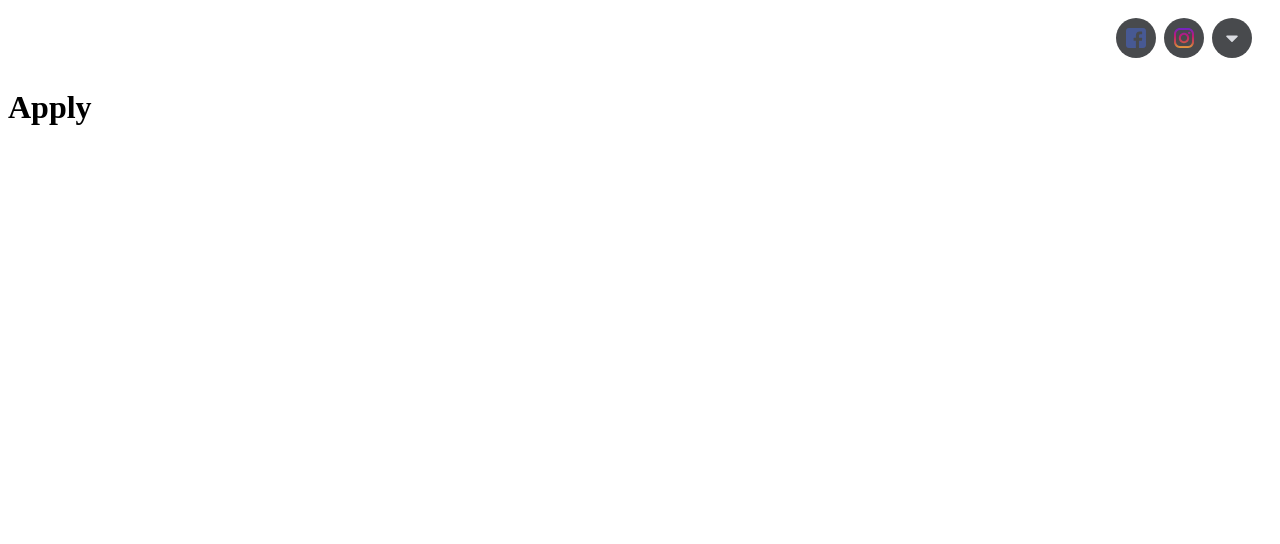
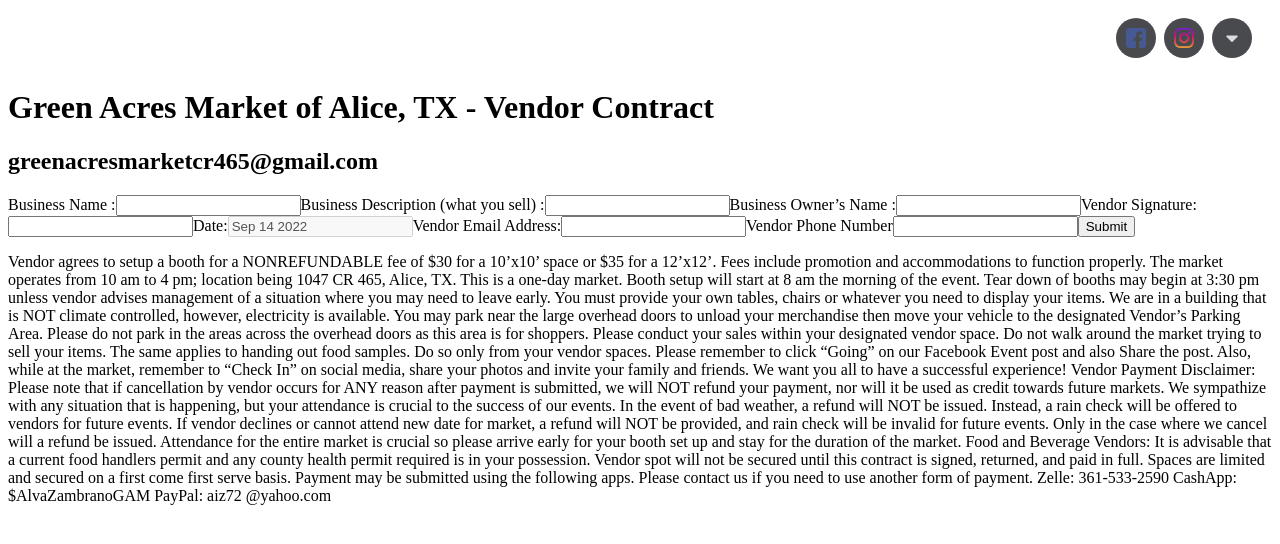
Before and after one commit to Brandon-Banda/greenacres, a React (Vite) app in the folder app/: page /apply in a window 1280 px wide. Shown: the top 544 px of the page. Built offline with nearby package versions, Linux system fonts and the light colour scheme.

Commit message:
skeleton apply page

```diff
--- a/app/package.json
+++ b/app/package.json
@@ -10,6 +10,7 @@
     "test": "vitest"
   },
   "dependencies": {
+    "moment": "^2.29.4",
     "react": "^18.2.0",
     "react-dom": "^18.2.0",
     "react-icons": "^4.4.0",
--- a/app/src/components/Navitems.tsx
+++ b/app/src/components/Navitems.tsx
@@ -20,19 +20,19 @@ export const serviceDropdown = [
     cName: 'menu-item',
   },
   {
-    id: 2,
+    id: 3,
     title: 'FAQ',
     path: './faq',
     cName: 'menu-item',
   },
   {
-    id: 3,
+    id: 4,
     title: 'Contact',
     path: './contact',
     cName: 'menu-item',
   },
   {
-    id: 4,
+    id: 5,
     title: 'Application',
     path: './apply',
     cName: 'menu-item',
--- /dev/null
+++ b/app/src/pages/Application.css
@@ -0,0 +1,3 @@
+.form-container {
+  display: block;
+}
--- a/app/src/pages/Application.tsx
+++ b/app/src/pages/Application.tsx
@@ -1,12 +1,145 @@
+import { useState } from 'react';
+import './Application.css';
+import moment from 'moment';
+
 function Application() {
-  return <h1> Apply </h1>;
+  const [inputs, setInputs] = useState({});
+
+  const handleChange = (event: { target: { name?: any; value?: any } }) => {
+    const { name } = event.target;
+    const { value } = event.target;
+    setInputs((values: any) => ({ ...values, [name]: value }));
+  };
+
+  const handleSubmit = (event: { preventDefault: () => void }) => {
+    event.preventDefault();
+    console.log(inputs);
+    // handler for email sending
+  };
+
+  const today = moment().startOf('day').format('MMM DD YYYY');
+
+  // Business Name -
+  // Business Description (what you sell) -
+  // Business Owner’s Name -
+
+  // Vendor Signature:                         Date:
+  // Vendor email address:                         Vendor Phone #
+
+  return (
+    <>
+      <h1>Green Acres Market of Alice, TX - Vendor Contract</h1>
+      <h2>greenacresmarketcr465@gmail.com</h2>
+      <div className="form-container">
+        <form onSubmit={handleSubmit}>
+          <label>
+            Business Name :
+            <input
+              type="text"
+              name="name"
+              value={inputs.name || ''}
+              onChange={handleChange}
+            />
+          </label>
+          <label>
+            Business Description (what you sell) :
+            <input
+              type="text"
+              name="description"
+              value={inputs.description || ''}
+              onChange={handleChange}
+            />
+          </label>
+          <label>
+            Business Owner’s Name :
+            <input
+              type="text"
+              name="ownerName"
+              value={inputs.ownerName || ''}
+              onChange={handleChange}
+            />
+          </label>
+          <label>
+            Vendor Signature:
+            <input
+              type="text"
+              name="signature"
+              value={inputs.signature || ''}
+              onChange={handleChange}
+            />
+          </label>
+          <label>
+            Date:
+            <input
+              type="text"
+              name="date"
+              value={today}
+              onChange={handleChange}
+              disabled
+            />
+          </label>
+          <label>
+            Vendor Email Address:
+            <input
+              type="text"
+              name="email"
+              value={inputs.email || ''}
+              onChange={handleChange}
+            />
+          </label>
+          <label>
+            Vendor Phone Number
+            <input
+              type="text"
+              name="phone"
+              value={inputs.phone || ''}
+              onChange={handleChange}
+            />
+          </label>
+          <input type="submit" />
+        </form>
+      </div>
+      <p>
+        Vendor agrees to setup a booth for a NONREFUNDABLE fee of $30 for a
+        10’x10’ space or $35 for a 12’x12’. Fees include promotion and
+        accommodations to function properly. The market operates from 10 am to 4
+        pm; location being 1047 CR 465, Alice, TX. This is a one-day market.
+        Booth setup will start at 8 am the morning of the event. Tear down of
+        booths may begin at 3:30 pm unless vendor advises management of a
+        situation where you may need to leave early. You must provide your own
+        tables, chairs or whatever you need to display your items. We are in a
+        building that is NOT climate controlled, however, electricity is
+        available. You may park near the large overhead doors to unload your
+        merchandise then move your vehicle to the designated Vendor’s Parking
+        Area. Please do not park in the areas across the overhead doors as this
+        area is for shoppers. Please conduct your sales within your designated
+        vendor space. Do not walk around the market trying to sell your items.
+        The same applies to handing out food samples. Do so only from your
+        vendor spaces. Please remember to click “Going” on our Facebook Event
+        post and also Share the post. Also, while at the market, remember to
+        “Check In” on social media, share your photos and invite your family and
+        friends. We want you all to have a successful experience! Vendor Payment
+        Disclaimer: Please note that if cancellation by vendor occurs for ANY
+        reason after payment is submitted, we will NOT refund your payment, nor
+        will it be used as credit towards future markets. We sympathize with any
+        situation that is happening, but your attendance is crucial to the
+        success of our events. In the event of bad weather, a refund will NOT be
+        issued. Instead, a rain check will be offered to vendors for future
+        events. If vendor declines or cannot attend new date for market, a
+        refund will NOT be provided, and rain check will be invalid for future
+        events. Only in the case where we cancel will a refund be issued.
+        Attendance for the entire market is crucial so please arrive early for
+        your booth set up and stay for the duration of the market. Food and
+        Beverage Vendors: It is advisable that a current food handlers permit
+        and any county health permit required is in your possession. Vendor spot
+        will not be secured until this contract is signed, returned, and paid in
+        full. Spaces are limited and secured on a first come first serve basis.
+        Payment may be submitted using the following apps. Please contact us if
+        you need to use another form of payment. Zelle: 361-533-2590 CashApp:
+        $AlvaZambranoGAM PayPal: aiz72 @yahoo.com
+      </p>
+    </>
+  );
 }
 
 export default Application;
-
-// Business Name -
-// Business Description (what you sell) -
-// Business Owner’s Name -
-
-// Vendor Signature:                         Date:
-// Vendor email address:                         Vendor Phone #
```
Also changed, not shown: 1 other file (tests, documents, lock files or other folders).
